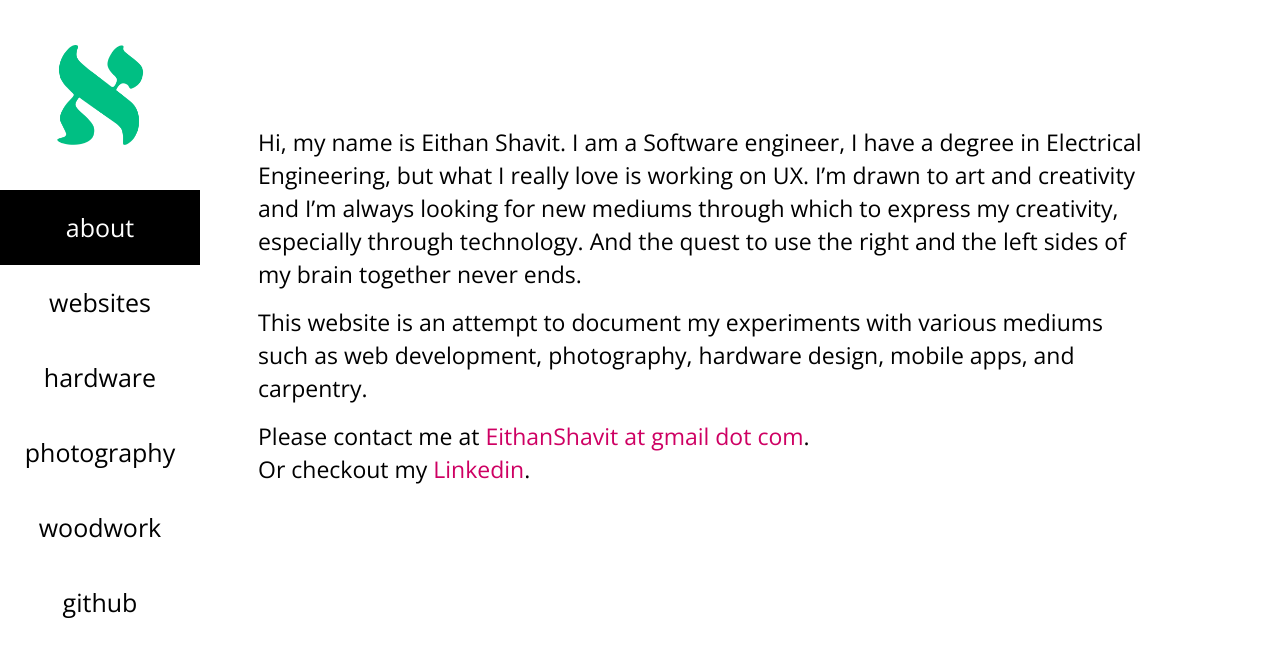
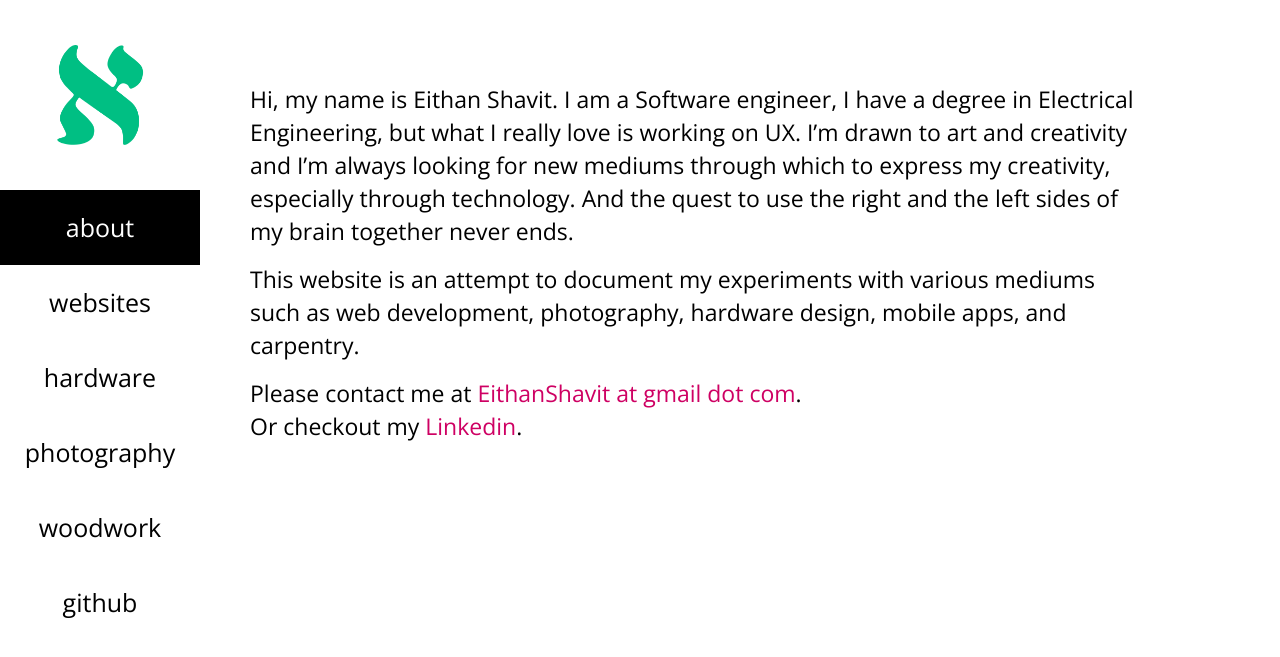
Before and after one commit to eithanshavit/eithanshavit.github.io, a Jekyll site: the page built from about.md, in a window 1280 px wide. Shown: the top 657 px of the page. Built offline with Jekyll 4.4.1, drawn with Linux system fonts in a browser that asks for light colours.

Commit message:
Fixing responsivness

```diff
--- a/Gruntfile.coffee
+++ b/Gruntfile.coffee
@@ -47,6 +47,7 @@ module.exports = (grunt) ->
           "_includes/**/*"
           "_layouts/**/*"
           "_posts/**/*"
+          "_sass/**/*"
           "assets/**/*"
           "css/**/*"
           "_config.yml"
--- a/_sass/_base.scss
+++ b/_sass/_base.scss
@@ -156,7 +156,7 @@ pre {
   width: 12.795%; /* auto */
   text-align: center; /* DELETE WHEN WIDTH AUTO */
 
-  @include media-query-max($on-palm) {
+  @include media-query-max($on-small) {
     width: 22%; /* auto */
   }
   &.white {
--- a/_sass/_layout.scss
+++ b/_sass/_layout.scss
@@ -103,7 +103,7 @@
     }
 
 
-    @include media-query-max($on-palm) {
+    @include media-query-max($on-small) {
         float: inherit;
         width: 100%;
 
@@ -132,12 +132,14 @@
 }
 
 .wrapper {
-  float: left;
-  width: 900px;
-  padding: 65px 0 0 21px;
-  @include media-query-max($on-palm) {
-      float: inherit;
+  padding-left: 20px;
+  padding-top: 65px;
+  padding-right: 20px;
+  max-width: 900px;
+  overflow: hidden;
+  @include media-query-max($on-small) {
       width: 100%;
+      overflow: visible;
       padding:20px 20px;
       box-sizing: border-box;
   }
@@ -149,8 +151,10 @@
  */
 .home-content {
 
-  @include media-query-min($not-on-palm) {
-      padding: 126px 0 0 58px;
+  @include media-query-min($on-small) {
+      padding-top: 83px;
+      padding-left: 50px;
+      padding-right: 50px;
   }
 
   p {
@@ -227,7 +231,7 @@
           width: 40px;
         }
 
-        @include media-query-max($on-palm) {
+        @include media-query-max($on-small) {
           width: 50px;
           img {
             width: 30px;
@@ -282,7 +286,7 @@
       letter-spacing: -1px;
       line-height: 1;
 
-      @include media-query-max($on-laptop) {
+      @include media-query-max($on-medium) {
           font-size: 36px;
       }
   }
@@ -394,7 +398,7 @@
           -ms-transition: opacity 1.1s;
               transition: opacity 1.1s;
       height: 140px;
-      @include media-query-max($on-palm) {
+      @include media-query-max($on-small) {
         width: 100%;
         height: auto;
       }
@@ -412,7 +416,7 @@
       margin: 0 5px 5px 0;
       background-position: center center;
       background-repeat: no-repeat;
-      @include media-query-max($on-palm) {
+      @include media-query-max($on-small) {
         width: 100%;
         height: auto;
       }
--- a/css/main.scss
+++ b/css/main.scss
@@ -3,12 +3,12 @@
 ---
 @charset "utf-8";
 
-$on-palm:          600px;
-$on-laptop:        800px;
-$not-on-palm:      600px;
+$on-small:          600px;
+$on-medium:        1024px;
+$on-big:           1025px;
 
 // Using media queries with like this:
-// @include media-query-max($on-palm) {
+// @include media-query-max($on-small) {
 //     .wrapper {
 //         padding-right: $spacing-unit / 2;
 //         padding-left: $spacing-unit / 2;
```
